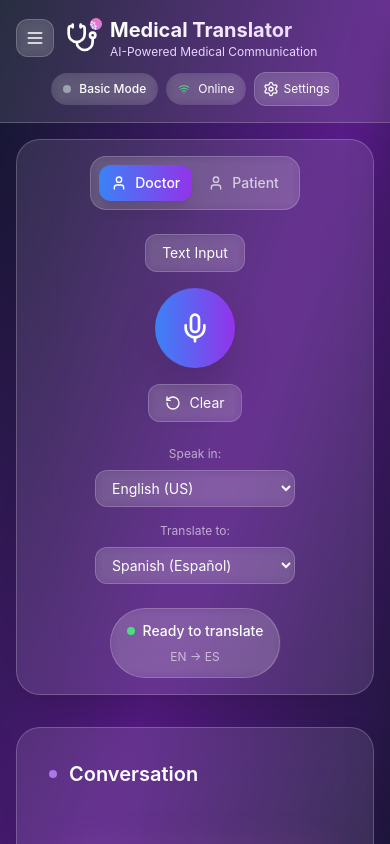
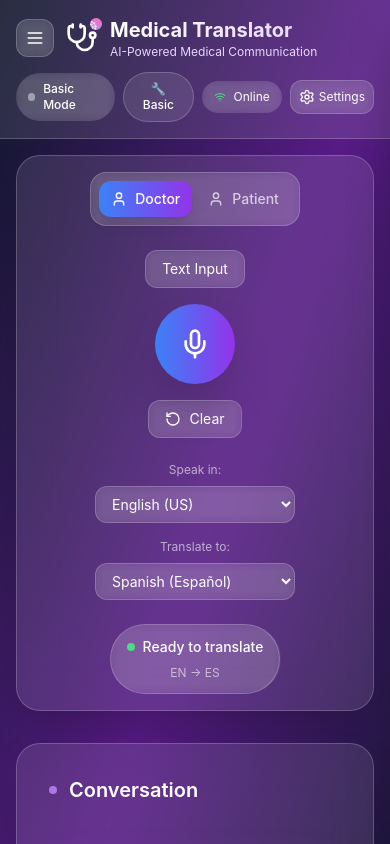
Before and after one commit to Navid-Moradimehr/medical-translator, a React (Vite) app: page / in a window 390 px wide. Shown: the top 844 px of the page. Built offline with nearby package versions, Linux system fonts and the light colour scheme.

Commit message:
Replace debug storage with New Case option in hamburger menu

```diff
--- a/src/App.tsx
+++ b/src/App.tsx
@@ -98,6 +98,8 @@ function App() {
   const [medicalExtraction, setMedicalExtraction] = useState<MedicalExtraction | null>(null)
   const [showMedicalSummary, setShowMedicalSummary] = useState(false)
   const [aiStatus, setAiStatus] = useState<'active' | 'inactive' | 'checking'>('checking')
+  const [aiMode, setAiMode] = useState<'basic' | 'ai'>('basic')
+  const [activeModel, setActiveModel] = useState<string>('')
 
   // Real-time conversation summary state
   const [conversationSummary, setConversationSummary] = useState<{
@@ -185,6 +187,30 @@ function App() {
     loadSavedCases()
   }, [])
 
+  // Initialize AI mode when API keys are loaded
+  useEffect(() => {
+    if (Object.keys(apiKeyNames).length > 0) {
+      const availableProviders = checkApiKeyAvailability()
+      if (availableProviders.length > 0) {
+        // Auto-enable AI mode if API keys are available
+        const hasApiKey = autoSelectApiKey()
+        if (hasApiKey) {
+          setAiMode('ai')
+          setAiStatus('active')
+          console.log('🤖 Auto-enabled AI mode with available API key')
+        } else {
+          setAiMode('basic')
+          setAiStatus('inactive')
+          console.log('🔧 No valid API keys found, staying in basic mode')
+        }
+      } else {
+        setAiMode('basic')
+        setAiStatus('inactive')
+        console.log('🔧 No API keys available, staying in basic mode')
+      }
+    }
+  }, [apiKeyNames])
+
   // Function to refresh saved cases from localStorage
   const refreshSavedCases = () => {
     try {
@@ -206,22 +232,53 @@ function App() {
     }
   }
 
-  // Test function to check localStorage
-  const testLocalStorage = () => {
-    console.log('🧪 Testing localStorage...')
-    const allKeys = Object.keys(localStorage)
-    console.log('🧪 All localStorage keys:', allKeys)
-
-    const savedCasesKey = localStorage.getItem('medical_translator_saved_cases')
-    console.log('🧪 Saved cases key value:', savedCasesKey)
-
-    if (savedCasesKey) {
-      try {
-        const parsed = JSON.parse(savedCasesKey)
-        console.log('🧪 Parsed saved cases:', parsed)
-      } catch (error) {
-        console.error('🧪 Error parsing saved cases:', error)
-      }
+
+
+  // Function to check if any API key is available
+  const checkApiKeyAvailability = () => {
+    const availableProviders = Object.keys(apiKeyNames).filter(provider =>
+      apiKeyNames[provider] && apiKeyNames[provider].length > 0
+    )
+    return availableProviders
+  }
+
+  // Function to automatically select the best available API key
+  const autoSelectApiKey = () => {
+    const availableProviders = checkApiKeyAvailability()
+    if (availableProviders.length > 0) {
+      // Prefer OpenAI, then Google, then others
+      const preferredOrder = ['openai', 'google', 'deepl', 'mymemory']
+      const bestProvider = preferredOrder.find(provider => availableProviders.includes(provider)) || availableProviders[0]
+
+      setSelectedProvider(bestProvider)
+      const firstKeyName = apiKeyNames[bestProvider][0]
+      setSelectedApiKey(firstKeyName)
+      setActiveModel(`${bestProvider.toUpperCase()} (${firstKeyName})`)
+
+      console.log(`🤖 Auto-selected API key: ${bestProvider} - ${firstKeyName}`)
+      return true
+    }
+    return false
+  }
+
+  // Function to toggle AI mode
+  const toggleAiMode = () => {
+    if (aiMode === 'basic') {
+      // Switching to AI mode
+      const hasApiKey = autoSelectApiKey()
+      if (hasApiKey) {
+        setAiMode('ai')
+        setAiStatus('active')
+        toast.success(`Switched to AI Mode - ${activeModel}`)
+      } else {
+        toast.error('No API keys available. Please add an API key in settings.')
+      }
+    } else {
+      // Switching to basic mode
+      setAiMode('basic')
+      setAiStatus('inactive')
+      setActiveModel('')
+      toast.success('Switched to Basic Mode')
     }
   }
 
@@ -1799,6 +1856,8 @@ Return a comprehensive JSON object with all medical information intelligently ca
             </motion.div>
 
             <div className="flex items-center justify-center sm:justify-end space-x-2 sm:space-x-4">
+              {/* AI Mode Toggle and Status */}
+              <div className="flex items-center space-x-2">
                 {/* AI Status Indicator */}
                 <div className="flex items-center space-x-2 bg-white/10 backdrop-blur-sm rounded-full px-3 sm:px-4 py-2">
                   <div className={`w-2 h-2 sm:w-3 sm:h-3 rounded-full ${
@@ -1809,9 +1868,43 @@ Return a comprehensive JSON object with all medical information intelligently ca
                     aiStatus === 'active' ? 'text-green-400' :
                     aiStatus === 'inactive' ? 'text-gray-400' : 'text-yellow-400'
                   }`}>
-                  {aiStatus === 'active' ? 'AI Active' :
-                   aiStatus === 'inactive' ? 'Basic Mode' : 'Checking...'}
-                </span>
+                    {aiMode === 'ai' ? 'AI Mode' : 'Basic Mode'}
+                  </span>
+                </div>
+
+                {/* AI Mode Toggle Button */}
+                <motion.button
+                  whileHover={{ scale: 1.05 }}
+                  whileTap={{ scale: 0.95 }}
+                  onClick={toggleAiMode}
+                  className={`px-3 py-2 rounded-full text-xs sm:text-sm font-medium transition-all duration-200 ${
+                    aiMode === 'ai'
+                      ? 'bg-gradient-to-r from-purple-600 to-blue-600 text-white shadow-lg'
+                      : 'bg-white/10 hover:bg-white/20 text-white border border-white/20'
+                  }`}
+                >
+                  {aiMode === 'ai' ? '🤖 AI' : '🔧 Basic'}
+                </motion.button>
+
+                {/* Active Model Display */}
+                {aiMode === 'ai' && activeModel && (
+                  <>
+                    {/* Desktop version */}
+                    <div className="hidden sm:flex items-center space-x-2 bg-green-500/20 backdrop-blur-sm rounded-full px-3 py-2 border border-green-500/30">
+                      <Sparkles className="w-3 h-3 text-green-400" />
+                      <span className="text-green-400 text-xs font-medium">
+                        {activeModel}
+                      </span>
+                    </div>
+                    {/* Mobile version */}
+                    <div className="sm:hidden flex items-center space-x-1 bg-green-500/20 backdrop-blur-sm rounded-full px-2 py-1 border border-green-500/30">
+                      <Sparkles className="w-2 h-2 text-green-400" />
+                      <span className="text-green-400 text-xs font-medium">
+                        {activeModel.split(' ')[0]}
+                      </span>
+                    </div>
+                  </>
+                )}
               </div>
 
               <div className="flex items-center space-x-2 bg-white/10 backdrop-blur-sm rounded-full px-3 sm:px-4 py-2">
@@ -1910,18 +2003,18 @@ Return a comprehensive JSON object with all medical information intelligently ca
               <span>Delete Cases</span>
             </motion.button>
 
-            {/* Debug Option */}
+            {/* New Case Option */}
             <motion.button
               whileHover={{ scale: 1.02 }}
               whileTap={{ scale: 0.98 }}
               onClick={() => {
-                testLocalStorage()
-                refreshSavedCases()
-                setShowHamburgerMenu(false)
+                if (window.confirm('Start a new case? This will clear the current conversation.')) {
+                  clearConversation()
+                }
               }}
-              className="w-full flex items-center space-x-3 p-3 rounded-lg bg-yellow-500/20 hover:bg-yellow-500/30 transition-all duration-200 text-yellow-300"
-            >
-              <span>🔧 Debug Storage</span>
+              className="w-full flex items-center space-x-3 p-3 rounded-lg bg-blue-500/20 hover:bg-blue-500/30 transition-all duration-200 text-blue-300"
+            >
+              <span>🆕 New Case</span>
             </motion.button>
           </div>
         </motion.div>
```
Lines whose indentation alone changed are shown as unchanged.
